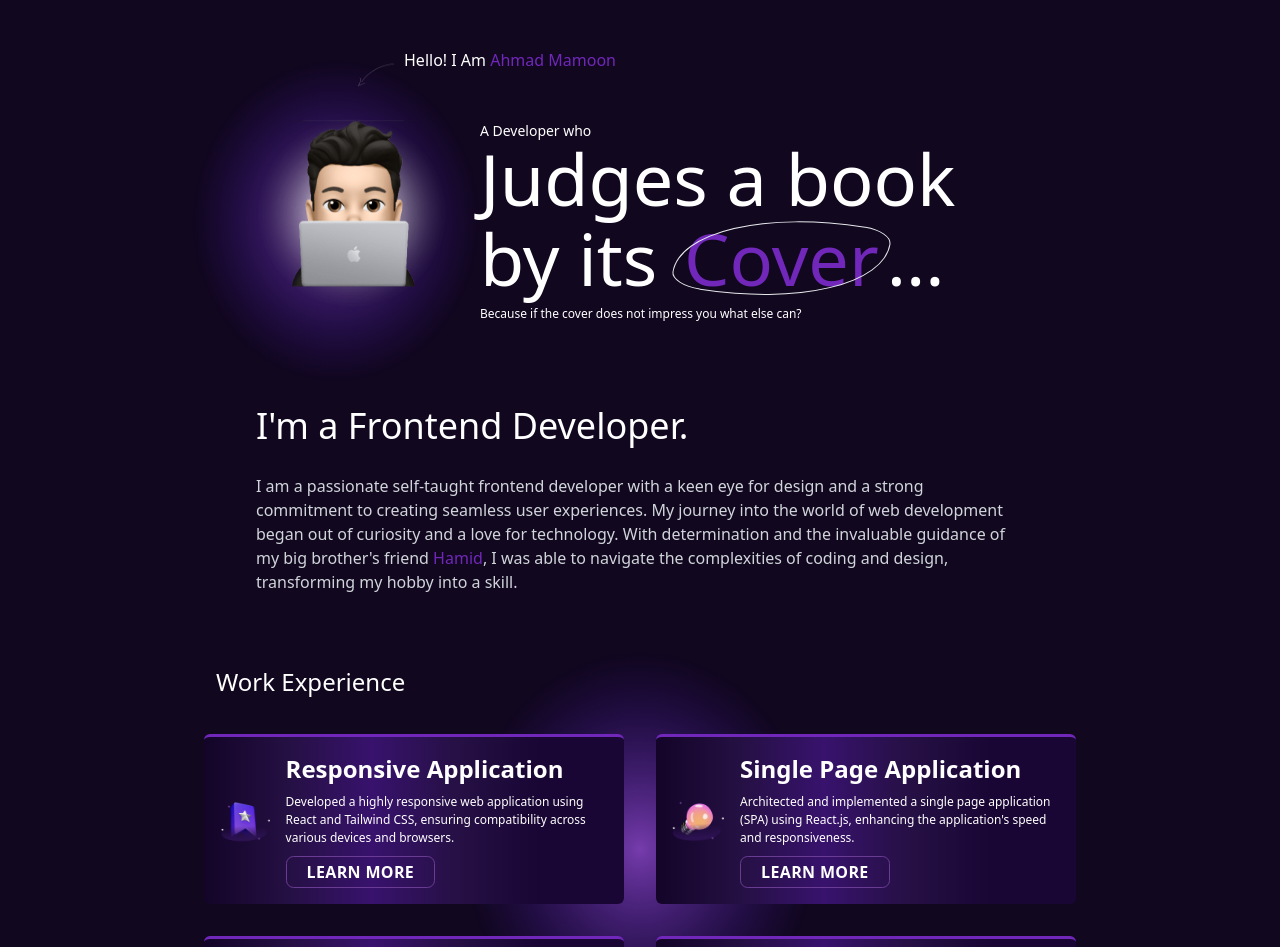
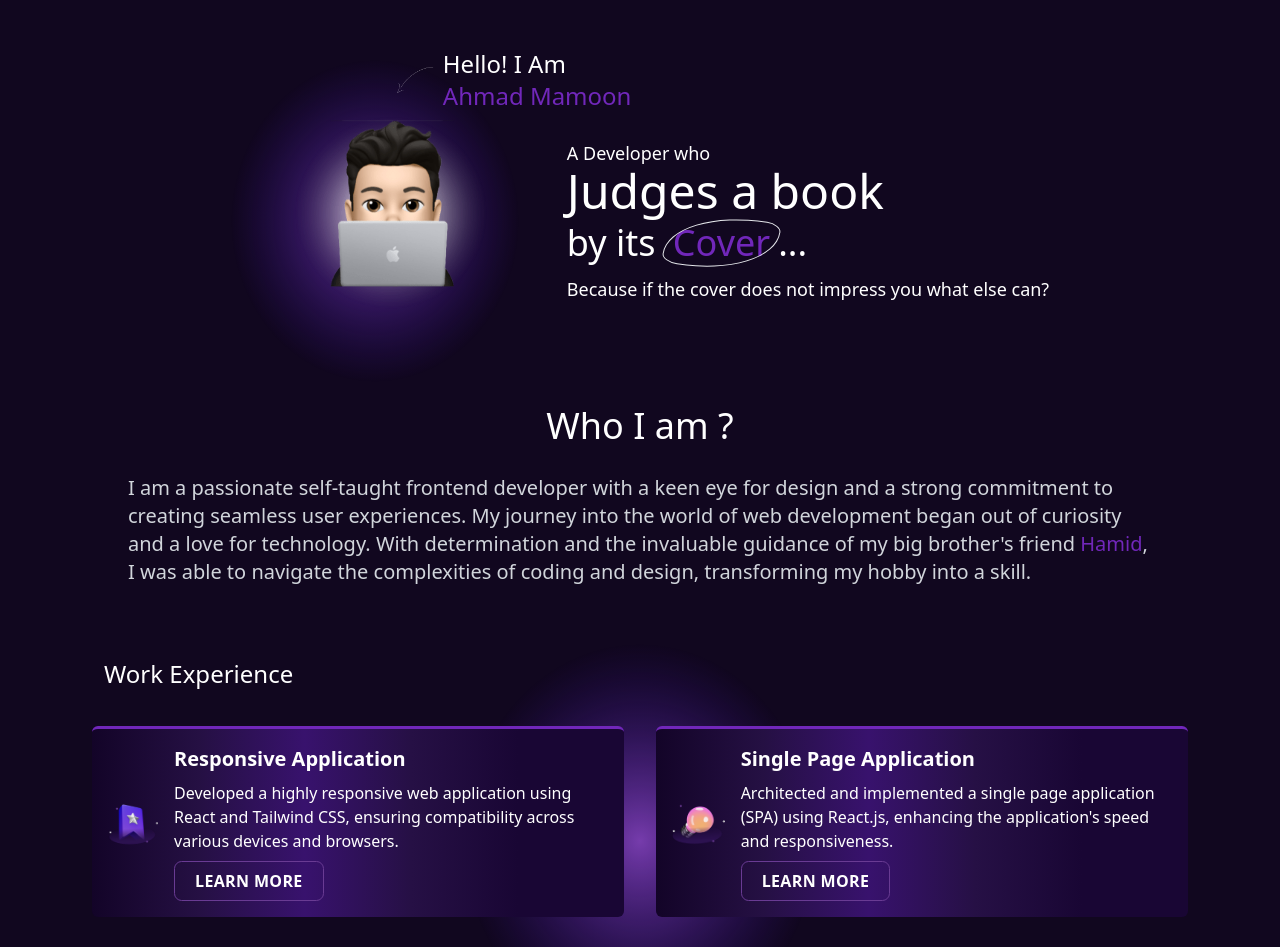
Before and after one commit to Ahmad-code077/Portfolio, a React (Vite) app: page / in a window 1280 px wide. Shown: the part 100-1047 px from the top of the page. Built offline with nearby package versions, Linux system fonts and the light colour scheme; a web font is replaced by a local one.

Commit message:
Updated portfolio upto work Experience section

```diff
--- a/src/App.jsx
+++ b/src/App.jsx
@@ -39,13 +39,13 @@ const App = () => {
         {
           index: true,
           element: (
-            <div className='max-w-[90vw] sm:max-w-[80vw] md:max-w-[70vw] lg:max-w-[60vw] xl:max-w-[70vw] 2xl:max-w-[46vw] mx-auto'>
+            <>
               <HeroSection />
               <SubHero />
               <WorkExp />
               <CurrentStack />
               <Projects />
-            </div>
+            </>
           ),
         },
         {
--- a/src/Components/HeroSection.jsx
+++ b/src/Components/HeroSection.jsx
@@ -6,12 +6,15 @@ const HeroSection = () => {
   return (
     <>
       <section className='mt-20 ' data-aos='fade-up'>
-        <div className=' max-w-[80vw] mx-auto my-0 sm:flex sm:max-w-[80vw] md:max-w-[70vw]  2xl:max-w-[42vw] 2xl:mx-auto'>
+        <div className='  mx-auto  flex items-center justify-center flex-col sm:flex-row lg:gap-12 '>
           <div className='relative'>
             <div className=' flex absolute left-20 top-[-12px] sm:w-[277px] sm:left-[156px] '>
               <img src={arrow} alt='Arrow svg' className='w-14' />
-              <span className='text-xs sm:text-base '>
-                Hello! I Am <span className='text-[#7127BA]'>Ahmad Mamoon</span>
+              <span className='text-lg sm:text-2xl '>
+                Hello! I Am{' '}
+                <span className='text-[#7127BA] whitespace-normal sm:whitespace-nowrap'>
+                  Ahmad Mamoon
+                </span>
               </span>
             </div>
             <div>
@@ -29,24 +32,20 @@ const HeroSection = () => {
             </div>
           </div>
           <div
-            className='relative sm:flex sm:flex-col sm:justify-center '
+            className='relative sm:flex sm:flex-col sm:text-start text-center '
             data-aos='fade-up'
             data-aos-duration='1600'
           >
-            <p className='font-[400] text-[0.675rem]  sm:text-[0.874rem]'>
-              A Developer who
-            </p>
-            <h3 className='font-[400] text-4xl md:text-5xl xl:text-7xl'>
-              Judges a book
-            </h3>
-            <h3 className='font-[400] text-4xl xl:text-7xl'>
+            <p className='font-[400] text-base  sm:text-lg'>A Developer who</p>
+            <h3 className='font-[400] text-4xl md:text-5xl '>Judges a book</h3>
+            <h3 className='font-[400] text-4xl md:5xl'>
               by its{' '}
               <span className=' relative inline-block p-2 before:content-[""] before:absolute before:left-0 before:right-0 before:top-0 before:bottom-0  before:border-[1px] before:rounded-customEgg before:rotate-[9deg] '>
                 <span className='text-[#7127BA]'>Cover</span>
               </span>
               ...
             </h3>
-            <p className='mt-1 text-xs'>
+            <p className='mt-1 text-base sm:text-lg'>
               Because if the cover does not impress you what else can?
             </p>
           </div>
--- a/src/Components/Layout.jsx
+++ b/src/Components/Layout.jsx
@@ -5,7 +5,9 @@ const Layout = () => {
   return (
     <>
       <Navbar />
-      <Outlet />
+      <div className='max-w-6xl mx-auto px-4'>
+        <Outlet />
+      </div>
       <Footer />
     </>
   );
--- a/src/Components/Navbar.jsx
+++ b/src/Components/Navbar.jsx
@@ -3,8 +3,8 @@ import logo from '../assets/logo/Logo.svg';
 
 const Navbar = () => {
   return (
-    <header className='drop-shadow[0_6px_22px_-3px] font-nav'>
-      <nav className='flex items-center justify-evenly h-20 bg-[#1A0B2E]'>
+    <header className=' font-nav bg-[#1A0B2E] '>
+      <nav className='flex items-center justify-evenly lg:justify-between h-20  max-w-6xl mx-auto px-4 lg:px-8'>
         <Link to={'/'}>
           <div>
             <img src={logo} alt='Logo of site' />
--- a/src/Components/SubHero.jsx
+++ b/src/Components/SubHero.jsx
@@ -1,13 +1,10 @@
 const SubHero = () => {
   return (
-    <section
-      className='mt-6 max-w-[80vw] mx-auto md:max-w-[60vw]'
-      data-aos='fade-up'
-    >
+    <section className='mt-6 ' data-aos='fade-up'>
       <div>
-        <h1 className='text-4xl'>I'm a Frontend Developer. </h1>
+        <h1 className='text-4xl text-center'>Who I am ? </h1>
 
-        <p className='pt-7 text-gray-300'>
+        <p className='pt-7 text-gray-300  text-xl text-center sm:text-left px-2 sm:px-12 '>
           I am a passionate self-taught frontend developer with a keen eye for
           design and a strong commitment to creating seamless user experiences.
           My journey into the world of web development began out of curiosity
--- a/src/Components/WorkExp.jsx
+++ b/src/Components/WorkExp.jsx
@@ -2,7 +2,7 @@ import data from '../data';
 import gradient from '../assets/hero_images/Gradient.svg';
 const WorkExp = () => {
   return (
-    <section className='max-w-[80vw]  mx-auto mt-12' data-aos='fade-up'>
+    <section className='  mt-12' data-aos='fade-up'>
       <h2 className='text-2xl p-6'>Work Experience</h2>
       <div className='relative flex text-center justify-center'>
         <img
@@ -16,7 +16,7 @@ const WorkExp = () => {
             const { heading, para, id, image, url } = item;
             return (
               <div key={id} className='w-full '>
-                <article className='border-t-[3px] border-[#7127BA] bg-customGradient h-max flex items-center justify-center m-3 p-4 rounded-md hover:scale-105 duration-100 ease-in-out'>
+                <article className='border-t-[3px] border-[#7127BA] bg-customGradient h-max flex items-center justify-center m-3 py-6 px-2 sm:p-4 rounded-md hover:scale-105 duration-300 ease-in-out'>
                   <div className='mr-4'>
                     <img
                       src={image}
@@ -25,13 +25,19 @@ const WorkExp = () => {
                     />
                   </div>
                   <div className='text-start flex flex-col gap-2'>
-                    <h4 className='text-base font-semibold sm:text-xl xl:text-2xl leading-3 '>
+                    <h4 className='text-base font-semibold sm:text-xl  leading-3 '>
                       {heading}
                     </h4>
                     <div>
-                      <p className='text-[12px] inline-block'>{para[0]}</p>
+                      <p className='sm:text-base text-sm inline-block'>
+                        {para[0]}
+                      </p>
                     </div>
-                    <div className='cursor-pointer relative link  ease-in-out duration-500  capitalize'>
+                    <div
+                      className='cursor-pointer  link h-10
+
+                      ease-in-out duration-500  '
+                    >
                       <a className='z-10 p-5 text-base' href={url} target='_'>
                         Learn More
                       </a>
--- a/src/index.css
+++ b/src/index.css
@@ -15,7 +15,6 @@ body::-webkit-scrollbar {
 .link {
   position: relative;
   display: flex;
-  height: 2rem;
   align-items: center;
   justify-content: center;
   border-radius: 0.475rem;
```
